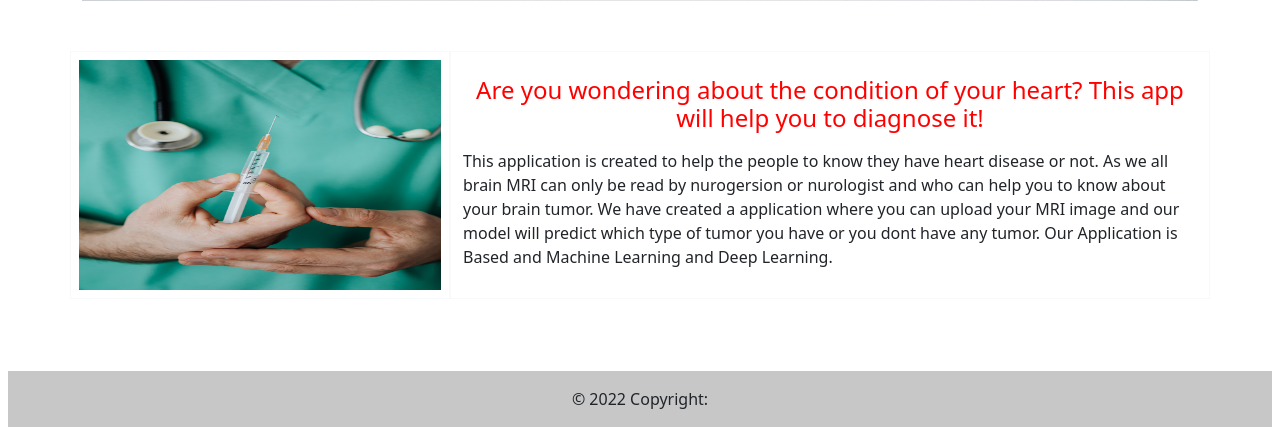
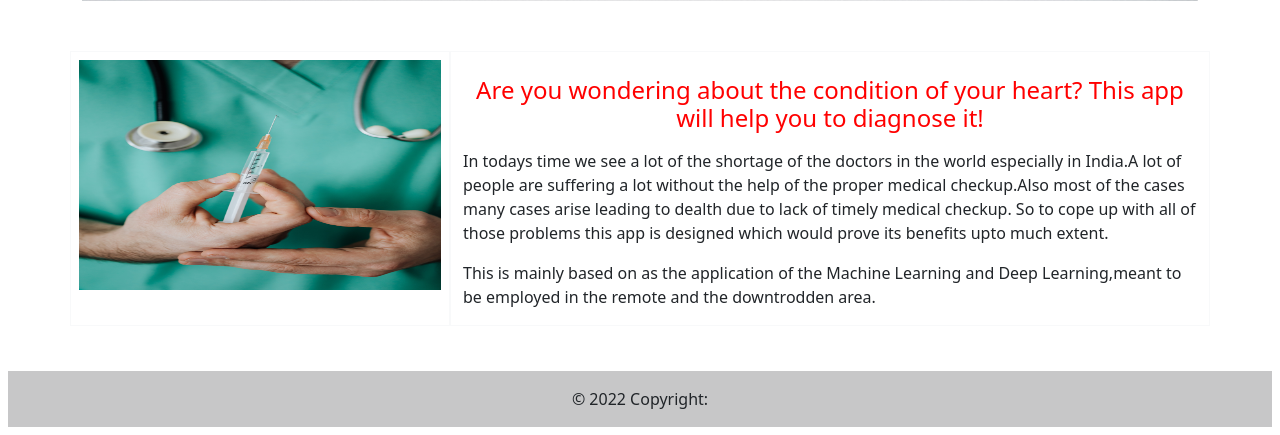
Before and after one commit to shubhamdubile/healthcareapp, a Flask app: page / in a window 1280 px wide. Shown: the part 365-800 px from the top of the page. Run offline with Flask 2, Linux system fonts and the light colour scheme; parts of the project's set-up code (start-up, migrations or seed data) failed here and were passed over; some libraries are stand-ins or nearby versions.

Commit message:
Update home.html

```diff
--- a/templates/home.html
+++ b/templates/home.html
@@ -96,12 +96,10 @@
                 </div>
                 <div>
                     <p>
-                        This application is created to help the people to know they have heart disease or not.
-
-                            As we all brain MRI can only be read by nurogersion or nurologist and who can help you to know about your brain tumor.
-                            We have created a application where you can upload your MRI image and our model will predict which type of tumor you have or you dont have any tumor.
-                            Our Application is Based and Machine Learning and Deep Learning.
-
+                        In todays time we see a lot of the shortage of the doctors in the world especially in India.A lot of people are suffering a
+                        lot without the help of the proper medical checkup.Also most of the cases many cases arise leading to dealth due to lack of timely medical checkup.
+                        So to cope up with all of those problems this app is designed which would prove its benefits upto much extent.
+                        <p>This is mainly based on as the application of the Machine Learning and Deep Learning,meant to be employed in the remote and the downtrodden area. </p>
 
                     </p>
                 </div>
```
